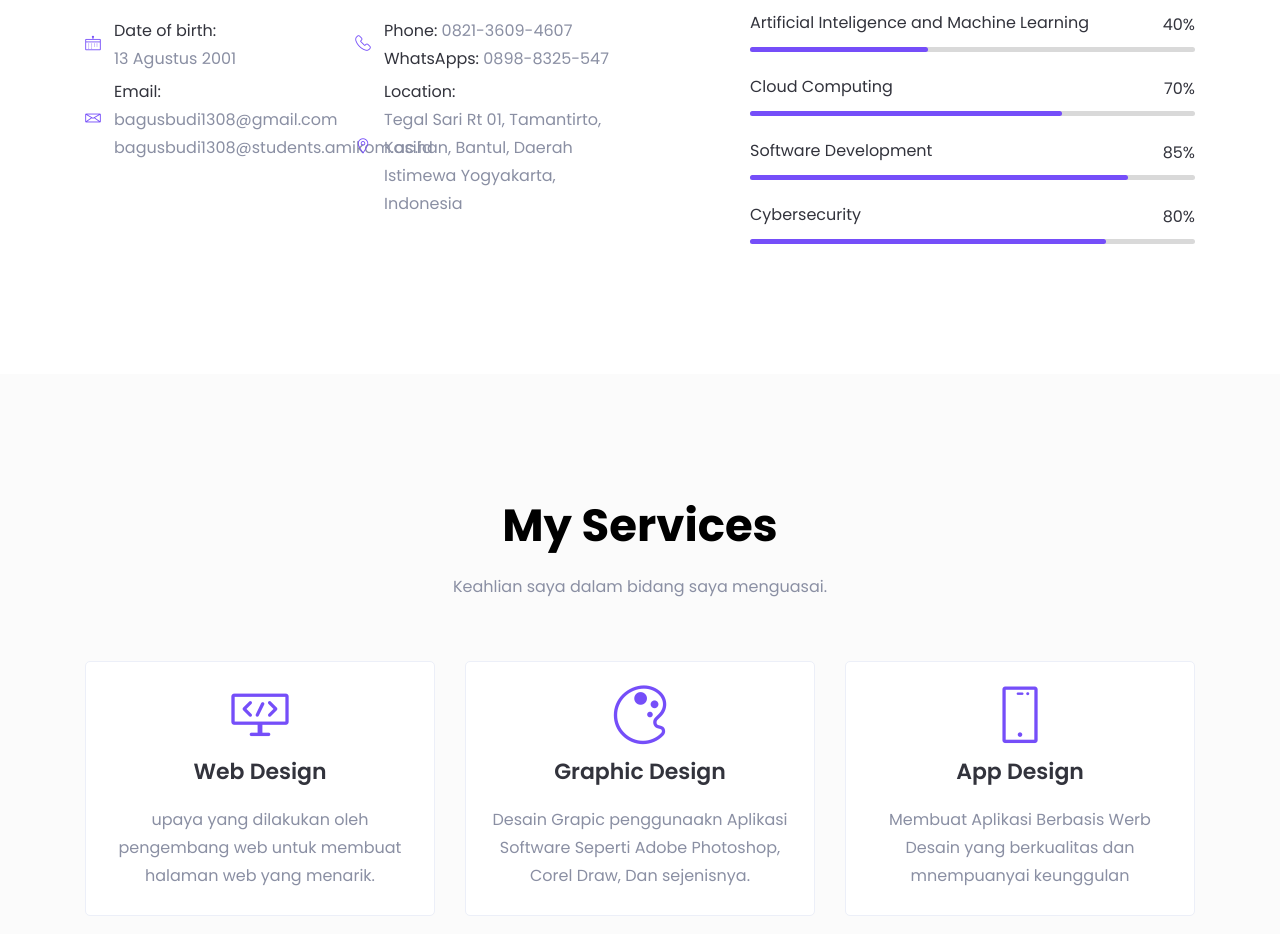
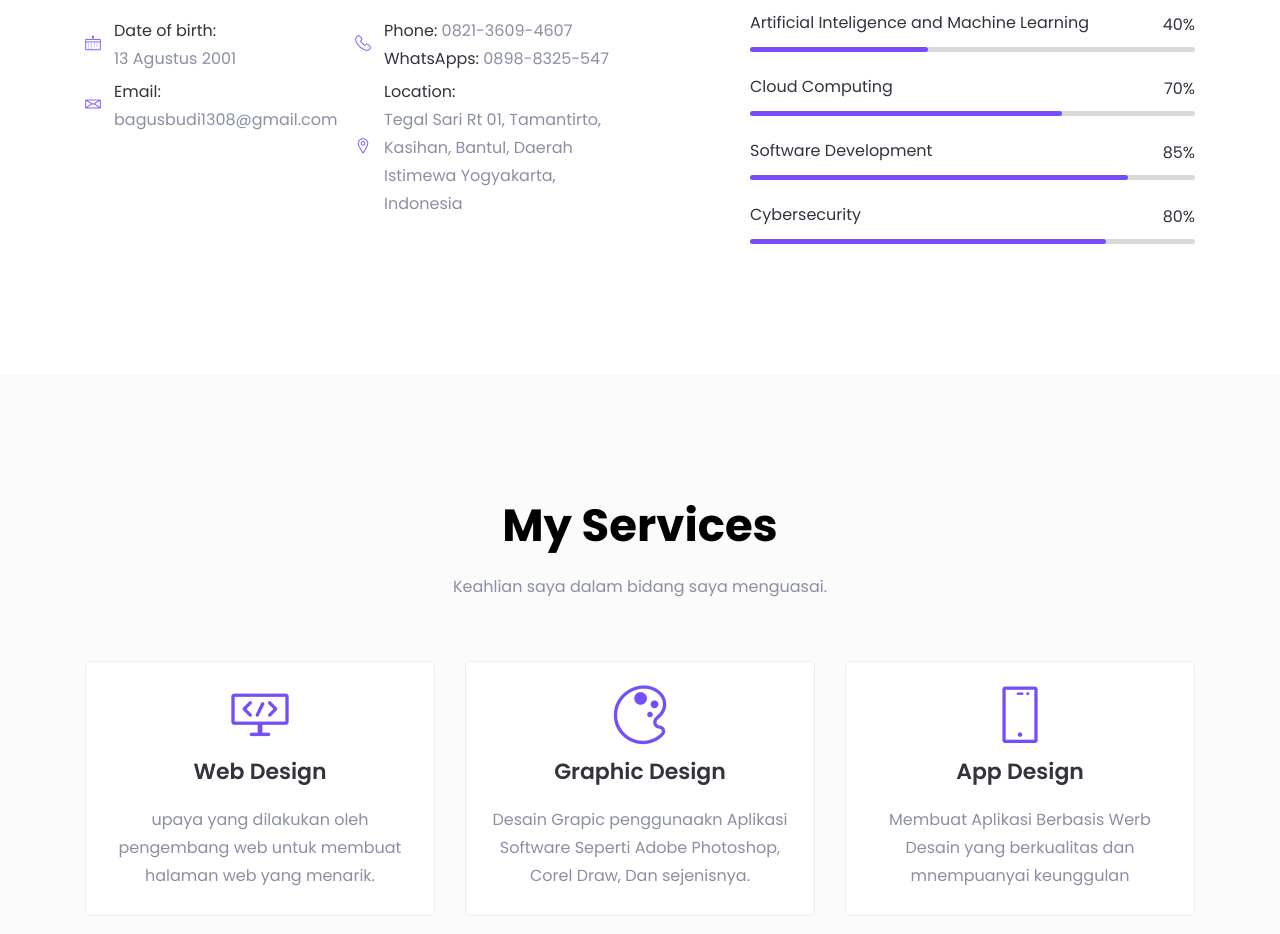
Before and after one commit to bagussatoto/CV-Biodata, a plain HTML site: page index.html in a window 1280 px wide. Shown: the part 1305-2239 px from the top of the page. Drawn offline with Linux system fonts and the light colour scheme; files whose address does not match are found by name.

Commit message:
delete ``email``

```diff
--- a/index.html
+++ b/index.html
@@ -278,7 +278,7 @@
                   <div class="info-text">
                     <p><span>Email:</span>
                     <p> bagusbudi1308@gmail.com</p>
-                    <p> bagusbudi1308@students.amikom.ac.id</p>
+                    <!-- <p> bagusbudi1308@students.amikom.ac.id</p> -->
                   </div>
                 </div>
                 <!-- single info -->
```
